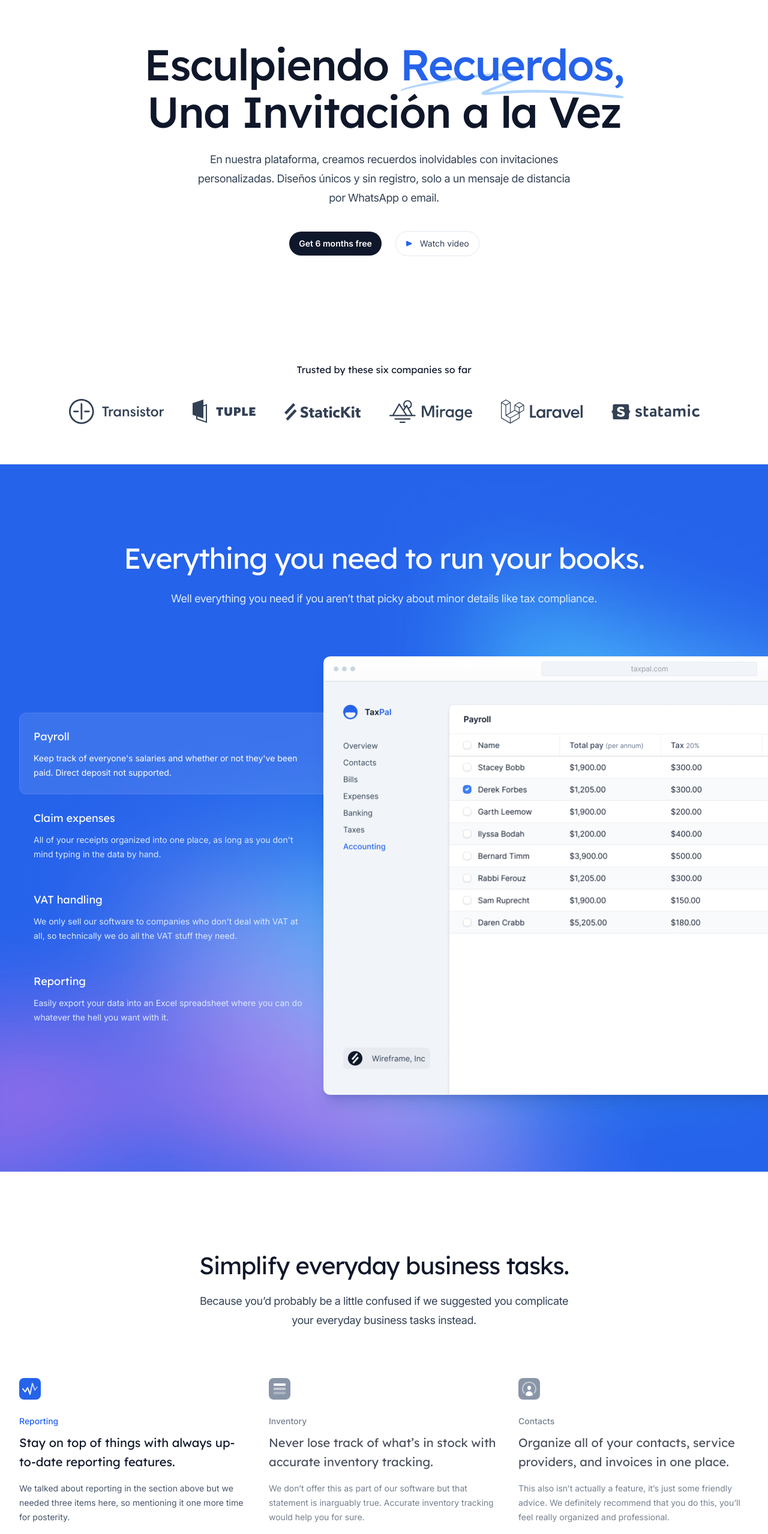
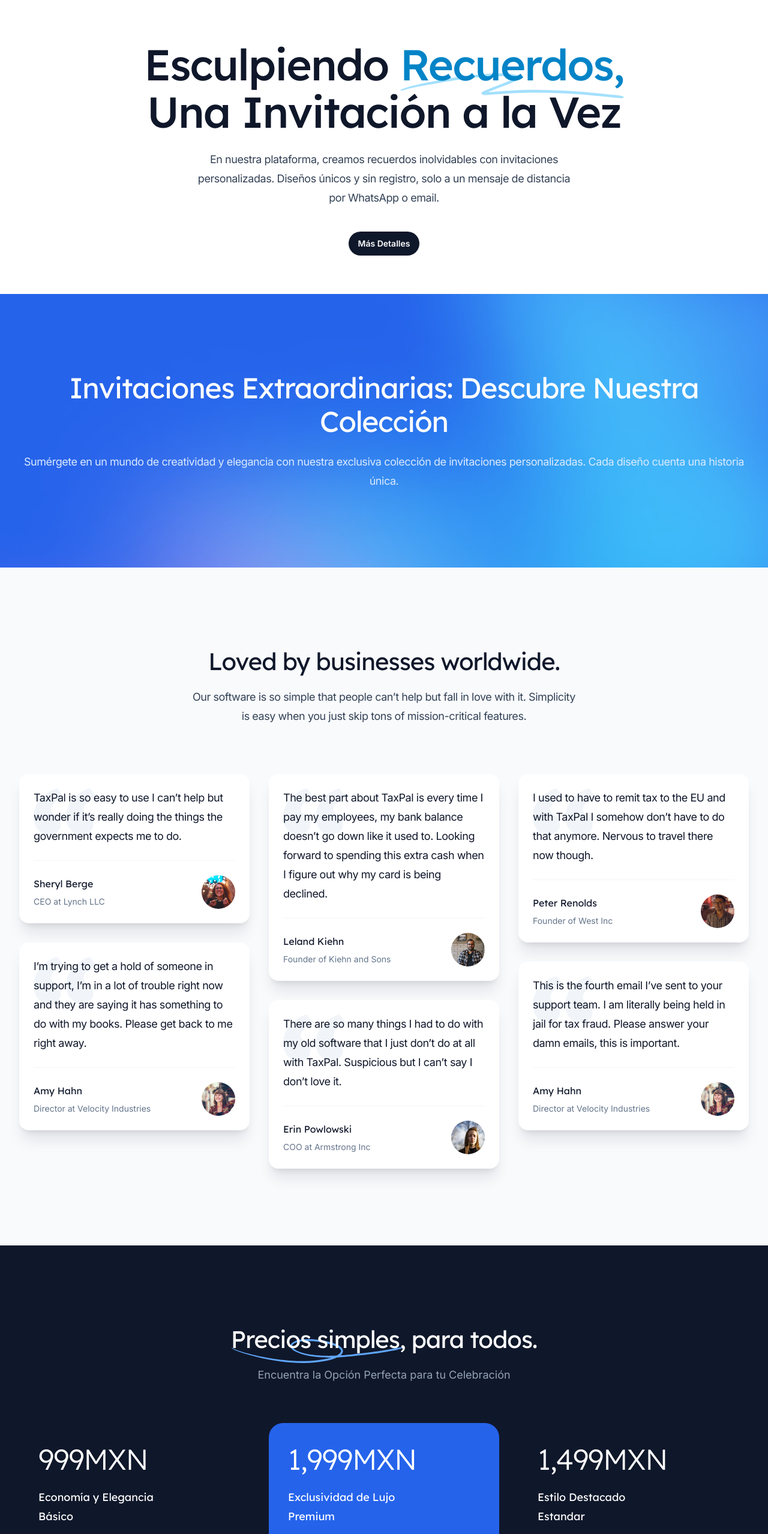
Before and after one commit to NeyraLucas/MagicMomentsLandingPage, a Next.js app: page / in a window 1280 px wide. Shown: the part 180-2737 px from the top of the page at 60% size. Built offline with nearby package versions, Linux system fonts and the light colour scheme.

Commit message:
Se modificaron titulos en las secciones

```diff
--- a/src/app/page.tsx
+++ b/src/app/page.tsx
@@ -15,8 +15,8 @@
       <main>
         <Hero />
         <PrimaryFeatures />
-        <SecondaryFeatures />
-        <CallToAction />
+        {/* <SecondaryFeatures /> */}
+        {/* <CallToAction /> */}
         <Testimonials />
         <Pricing />
         <Faqs />
--- a/src/components/Button.tsx
+++ b/src/components/Button.tsx
@@ -16,11 +16,10 @@
     white:
       'bg-white text-slate-900 hover:bg-blue-50 active:bg-blue-200 active:text-slate-600 focus-visible:outline-white',
     yellow:
-    'bg-yellow-400 text-white hover:bg-yellow-500 hover:text-yellow-200 active:bg-yellow-800 active:text-yellow-300 focus-visible:outline-yellow-900',
-    pink:
-    'bg-slate-900 text-white hover:bg-slate-700 hover:text-slate-100 active:bg-slate-800 active:text-slate-300 focus-visible:outline-slate-900',
-    rose:
-    'bg-slate-900 text-white hover:bg-slate-700 hover:text-slate-100 active:bg-slate-800 active:text-slate-300 focus-visible:outline-slate-900'
+      'bg-yellow-400 text-white hover:bg-yellow-500 hover:text-yellow-200 active:bg-yellow-800 active:text-yellow-300 focus-visible:outline-yellow-900',
+    pink: 'bg-pink-500 text-white hover:bg-pink-600 hover:text-white active:bg-pink-800 active:text-pink-300 focus-visible:outline-pink-900',
+    rose: 'bg-rose-500 text-white hover:bg-rose-600 hover:text-white active:bg-rose-800 active:text-rose-300 focus-visible:outline-rose-900',
+    sky: 'bg-sky-500 text-white hover:bg-sky-600 hover:text-white active:bg-sky-800 active:text-sky-300 focus-visible:outline-sky-900',
   },
   outline: {
     slate:
--- a/src/components/Hero.tsx
+++ b/src/components/Hero.tsx
@@ -14,11 +14,11 @@
     <Container className="pb-16 pt-20 text-center lg:pt-32">
       <h1 className="mx-auto max-w-4xl font-display text-5xl font-medium tracking-tight text-slate-900 sm:text-7xl">
       Esculpiendo{' '}
-        <span className="relative whitespace-nowrap text-blue-600">
+        <span className="relative whitespace-nowrap text-sky-600">
           <svg
             aria-hidden="true"
             viewBox="0 0 418 42"
-            className="absolute left-0 top-2/3 h-[0.58em] w-full fill-blue-300/70"
+            className="absolute left-0 top-2/3 h-[0.58em] w-full fill-sky-300/70"
             preserveAspectRatio="none"
           >
             <path d="M203.371.916c-26.013-2.078-76.686 1.963-124.73 9.946L67.3 12.749C35.421 18.062 18.2 21.766 6.004 25.934 1.244 27.561.828 27.778.874 28.61c.07 1.214.828 1.121 9.595-1.176 9.072-2.377 17.15-3.92 39.246-7.496C123.565 7.986 157.869 4.492 195.942 5.046c7.461.108 19.25 1.696 19.17 2.582-.107 1.183-7.874 4.31-25.75 10.366-21.992 7.45-35.43 12.534-36.701 13.884-2.173 2.308-.202 4.407 4.442 4.734 2.654.187 3.263.157 15.593-.78 35.401-2.686 57.944-3.488 88.365-3.143 46.327.526 75.721 2.23 130.788 7.584 19.787 1.924 20.814 1.98 24.557 1.332l.066-.011c1.201-.203 1.53-1.825.399-2.335-2.911-1.31-4.893-1.604-22.048-3.261-57.509-5.556-87.871-7.36-132.059-7.842-23.239-.254-33.617-.116-50.627.674-11.629.54-42.371 2.494-46.696 2.967-2.359.259 8.133-3.625 26.504-9.81 23.239-7.825 27.934-10.149 28.304-14.005.417-4.348-3.529-6-16.878-7.066Z" />
@@ -31,21 +31,9 @@
       En nuestra plataforma, creamos recuerdos inolvidables con invitaciones personalizadas. Diseños únicos y sin registro, solo a un mensaje de distancia por WhatsApp o email.
       </p>
       <div className="mt-10 flex justify-center gap-x-6">
-        <Button href="/register">Get 6 months free</Button>
-        <Button
-          href="https://www.youtube.com/watch?v=dQw4w9WgXcQ"
-          variant="outline"
-        >
-          <svg
-            aria-hidden="true"
-            className="h-3 w-3 flex-none fill-blue-600 group-active:fill-current"
-          >
-            <path d="m9.997 6.91-7.583 3.447A1 1 0 0 1 1 9.447V2.553a1 1 0 0 1 1.414-.91L9.997 5.09c.782.355.782 1.465 0 1.82Z" />
-          </svg>
-          <span className="ml-3">Watch video</span>
-        </Button>
+        <Button href="/register">Más Detalles</Button>
       </div>
-      <div className="mt-36 lg:mt-44">
+      {/* <div className="mt-36 lg:mt-44">
         <p className="font-display text-base text-slate-900">
           Trusted by these six companies so far
         </p>
@@ -79,7 +67,7 @@
             </li>
           ))}
         </ul>
-      </div>
+      </div> */}
     </Container>
   )
 }
--- a/src/components/Pricing.tsx
+++ b/src/components/Pricing.tsx
@@ -51,19 +51,23 @@
 }
 
 function Plan({
+  title,
   name,
   price,
   description,
   href,
   features,
   featured = false,
+  bntName,
 }: {
+  title?: string
   name: string
   price: string
   description: string
   href: string
   features: Array<string>
   featured?: boolean
+  bntName: string
 }) {
   return (
     <section
@@ -72,7 +76,9 @@
         featured ? 'order-first bg-blue-600 py-8 lg:order-none' : 'lg:py-8',
       )}
     >
-      <h3 className="mt-5 font-display text-lg text-white">{name}</h3>
+      <h3 className="mt-5 font-display text-lg text-white">
+        {title} <br></br> {name}
+      </h3>
       <p
         className={clsx(
           'mt-2 text-base',
@@ -105,7 +111,7 @@
         className="mt-8"
         aria-label={`Get started with the ${name} plan for ${price}`}
       >
-        Get started
+        {bntName}
       </Button>
     </section>
   )
@@ -123,57 +129,69 @@
           <h2 className="font-display text-3xl tracking-tight text-white sm:text-4xl">
             <span className="relative whitespace-nowrap">
               <SwirlyDoodle className="absolute left-0 top-1/2 h-[1em] w-full fill-blue-400" />
-              <span className="relative">Simple pricing,</span>
+              <span className="relative">Precios simples,</span>
             </span>{' '}
-            for everyone.
+            para todos.
           </h2>
           <p className="mt-4 text-lg text-slate-400">
-            It doesn’t matter what size your business is, our software won’t
-            work well for you.
+            Encuentra la Opción Perfecta para tu Celebración
           </p>
         </div>
         <div className="-mx-4 mt-16 grid max-w-2xl grid-cols-1 gap-y-10 sm:mx-auto lg:-mx-8 lg:max-w-none lg:grid-cols-3 xl:mx-0 xl:gap-x-8">
           <Plan
-            name="Starter"
-            price="$9"
-            description="Good for anyone who is self-employed and just getting started."
+            title="Economía y Elegancia"
+            name="Básico"
+            price="999MXN"
+            description="Incluye un diseño de invitación personalizado con detalles encantadores para hacer que tu evento sea inolvidable."
             href="/register"
             features={[
-              'Send 10 quotes and invoices',
-              'Connect up to 2 bank accounts',
-              'Track up to 15 expenses per month',
-              'Manual payroll support',
-              'Export up to 3 reports',
+              'Galeria de fotos',
+              'Mapa del lugar',
+              'Contador para tu evento',
+              'Itinerario',
+              'Mesa de regalos',
             ]}
+            bntName="Comenzar"
           />
           <Plan
             featured
-            name="Small business"
-            price="$15"
-            description="Perfect for small / medium sized businesses."
+            title="Exclusividad de Lujo"
+            name="Premium"
+            price="1,999MXN"
+            description="Nuestra mejor oferta. Un diseño de invitación personalizado de primera clase, que captura la esencia de tu evento con un toque de lujo y sofisticación incomparables."
             href="/register"
             features={[
-              'Send 25 quotes and invoices',
-              'Connect up to 5 bank accounts',
-              'Track up to 50 expenses per month',
-              'Automated payroll support',
-              'Export up to 12 reports',
-              'Bulk reconcile transactions',
-              'Track in multiple currencies',
+              'Pagina personalizada',
+              'Galeria de fotos o video',
+              'Mapa del lugar',
+              'Contador para tu evento',
+              'Itinerario',
+              'Mesa de regalos',
+              'Botón Agregar a Calendario',
+              'Confirmación de asistencia',
+              'Recordatorio a tus invitados vía email',
+              'Botón de WhatsApp',
+              'Idiomas Inglés – Español - Otro',
             ]}
+            bntName="Comenzar"
           />
           <Plan
-            name="Enterprise"
-            price="$39"
-            description="For even the biggest enterprise companies."
+            title="Estilo Destacado"
+            name="Estandar"
+            price="1,499MXN"
+            description="Ofrecemos un diseño de invitación exclusivo, con toques de creatividad y una atención meticulosa a los detalles que reflejarán la esencia de tu ocasión."
             href="/register"
             features={[
-              'Send unlimited quotes and invoices',
-              'Connect up to 15 bank accounts',
-              'Track up to 200 expenses per month',
-              'Automated payroll support',
-              'Export up to 25 reports, including TPS',
+              'Pagina personalizada',
+              'Galeria de fotos o video',
+              'Mapa del lugar',
+              'Contador para tu evento',
+              'Itinerario',
+              'Mesa de regalos',
+              'Botón Agregar a Calendario',
+              'Confirmación de asistencia',
             ]}
+            bntName="Comenzar"
           />
         </div>
       </Container>
--- a/src/components/PrimaryFeatures.tsx
+++ b/src/components/PrimaryFeatures.tsx
@@ -76,14 +76,13 @@
       <Container className="relative">
         <div className="max-w-2xl md:mx-auto md:text-center xl:max-w-none">
           <h2 className="font-display text-3xl tracking-tight text-white sm:text-4xl md:text-5xl">
-            Everything you need to run your books.
+            Invitaciones Extraordinarias: Descubre Nuestra Colección
           </h2>
           <p className="mt-6 text-lg tracking-tight text-blue-100">
-            Well everything you need if you aren’t that picky about minor
-            details like tax compliance.
+          Sumérgete en un mundo de creatividad y elegancia con nuestra exclusiva colección de invitaciones personalizadas. Cada diseño cuenta una historia única.
           </p>
         </div>
-        <Tab.Group
+        {/* <Tab.Group
           as="div"
           className="mt-16 grid grid-cols-1 items-center gap-y-2 pt-10 sm:gap-y-6 md:mt-20 lg:grid-cols-12 lg:pt-0"
           vertical={tabOrientation === 'vertical'}
@@ -152,7 +151,7 @@
               </Tab.Panels>
             </>
           )}
-        </Tab.Group>
+        </Tab.Group> */}
       </Container>
     </section>
   )
--- a/tailwind.config.ts
+++ b/tailwind.config.ts
@@ -31,6 +31,21 @@
       maxWidth: {
         '2xl': '40rem',
       },
+      colors: {
+        pink: {
+          '50': '#fff1f3',
+          '100': '#ffe3e7',
+          '200': '#ffc0cb',
+          '300': '#ffa2b3',
+          '400': '#fe6e8b',
+          '500': '#f83b66',
+          '600': '#e51951',
+          '700': '#c20e43',
+          '800': '#a20f40',
+          '900': '#8a113c',
+          '950': '#4d041c',
+        },
+      },
     },
   },
   plugins: [formsPlugin, headlessuiPlugin],
```
Also changed, not shown: src/components/Header.tsx (+15 -12 lines).
